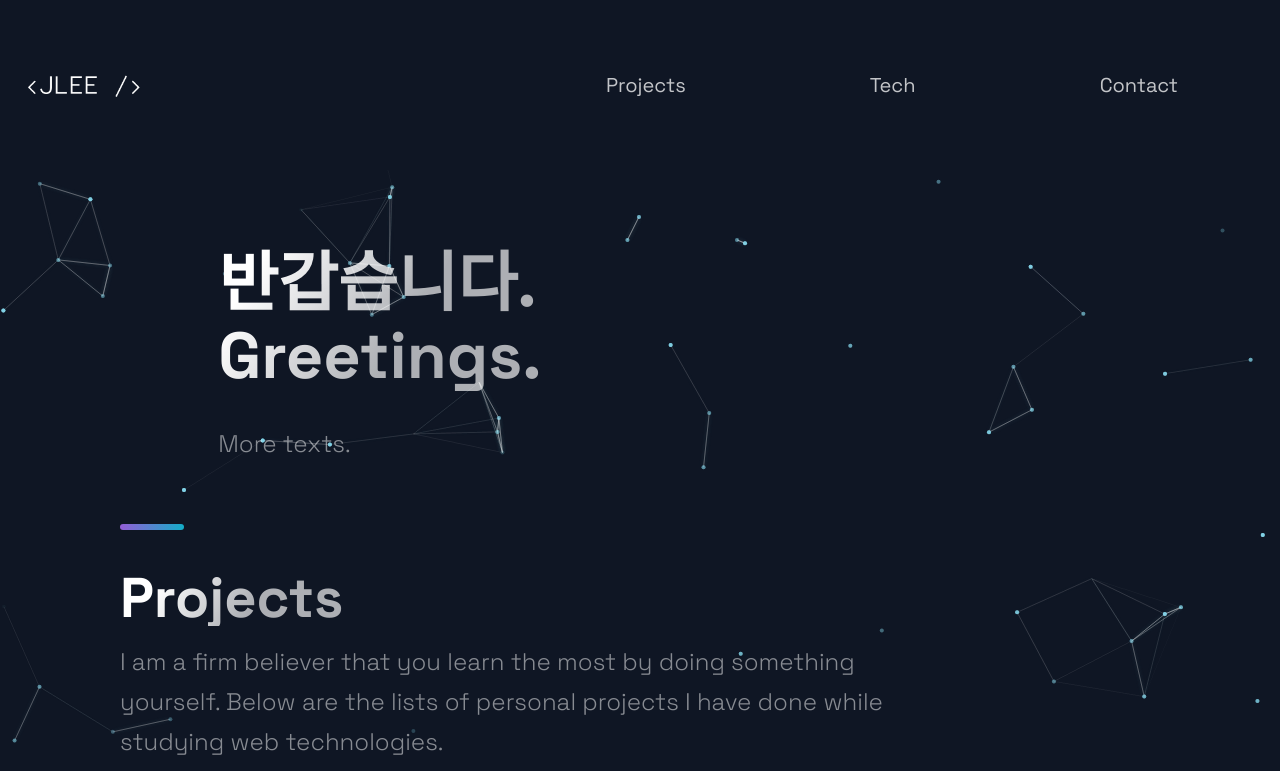
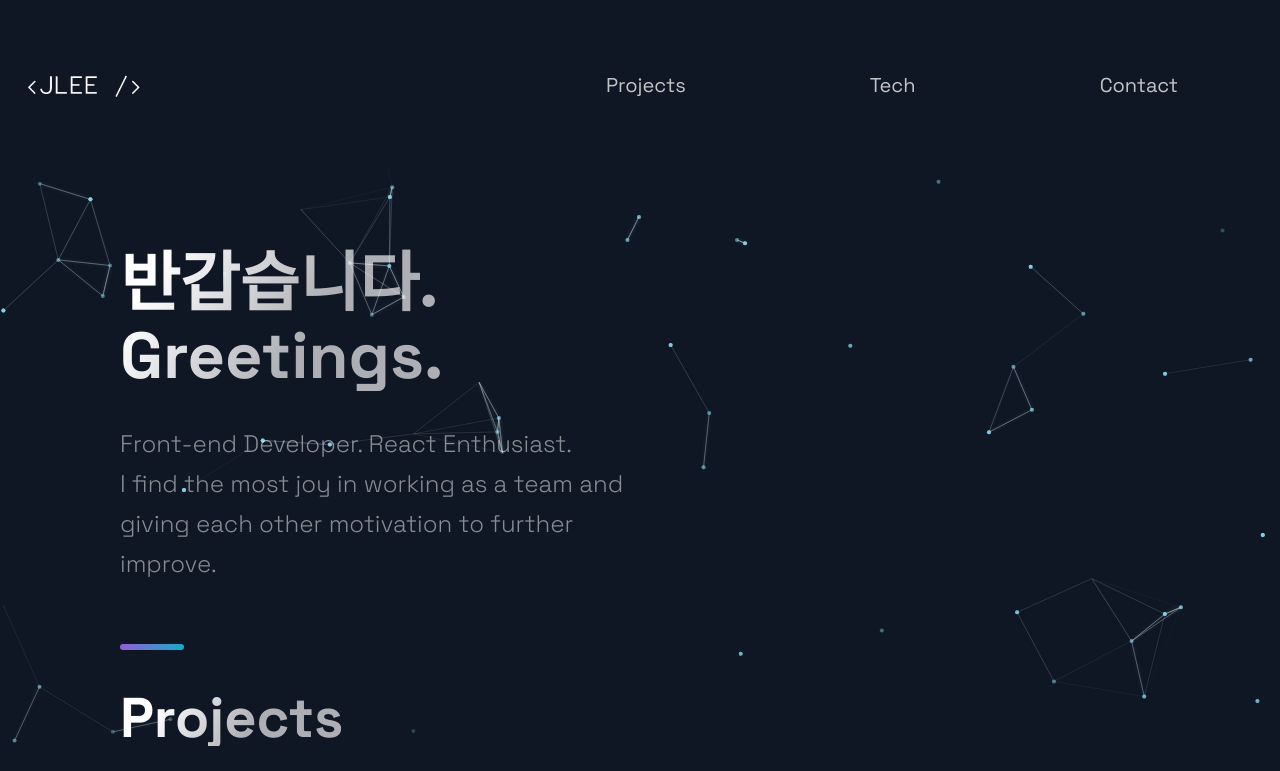
Before and after one commit to jlee0425/portfolio, a Next.js app: page / in a window 1280 px wide. Shown: the top 771 px of the page. Built offline with nearby package versions, Linux system fonts and the light colour scheme.

Commit message:
hero description

```diff
--- a/components/Hero/index.tsx
+++ b/components/Hero/index.tsx
@@ -10,7 +10,11 @@ const index = () => {
 					반갑습니다. <br />
 					Greetings. <br />
 				</SectionTitle>
-				<SectionText>More texts.</SectionText>
+				<SectionText>Front-end Developer. React Enthusiast.</SectionText>
+				<SectionText>
+					I find the most joy in working as a team and giving each other
+					motivation to further improve.
+				</SectionText>
 			</Desc>
 		</Section>
 	);
```
